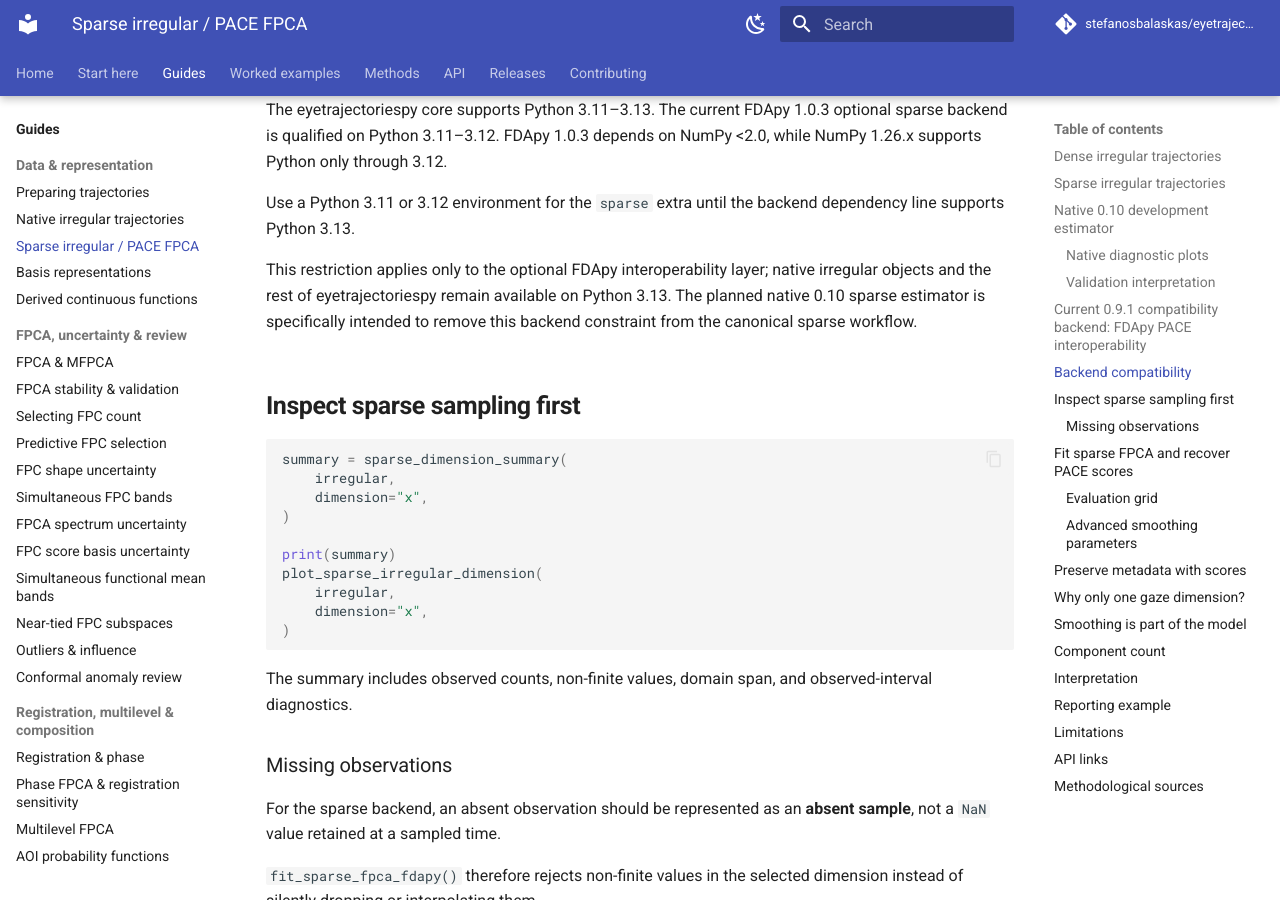
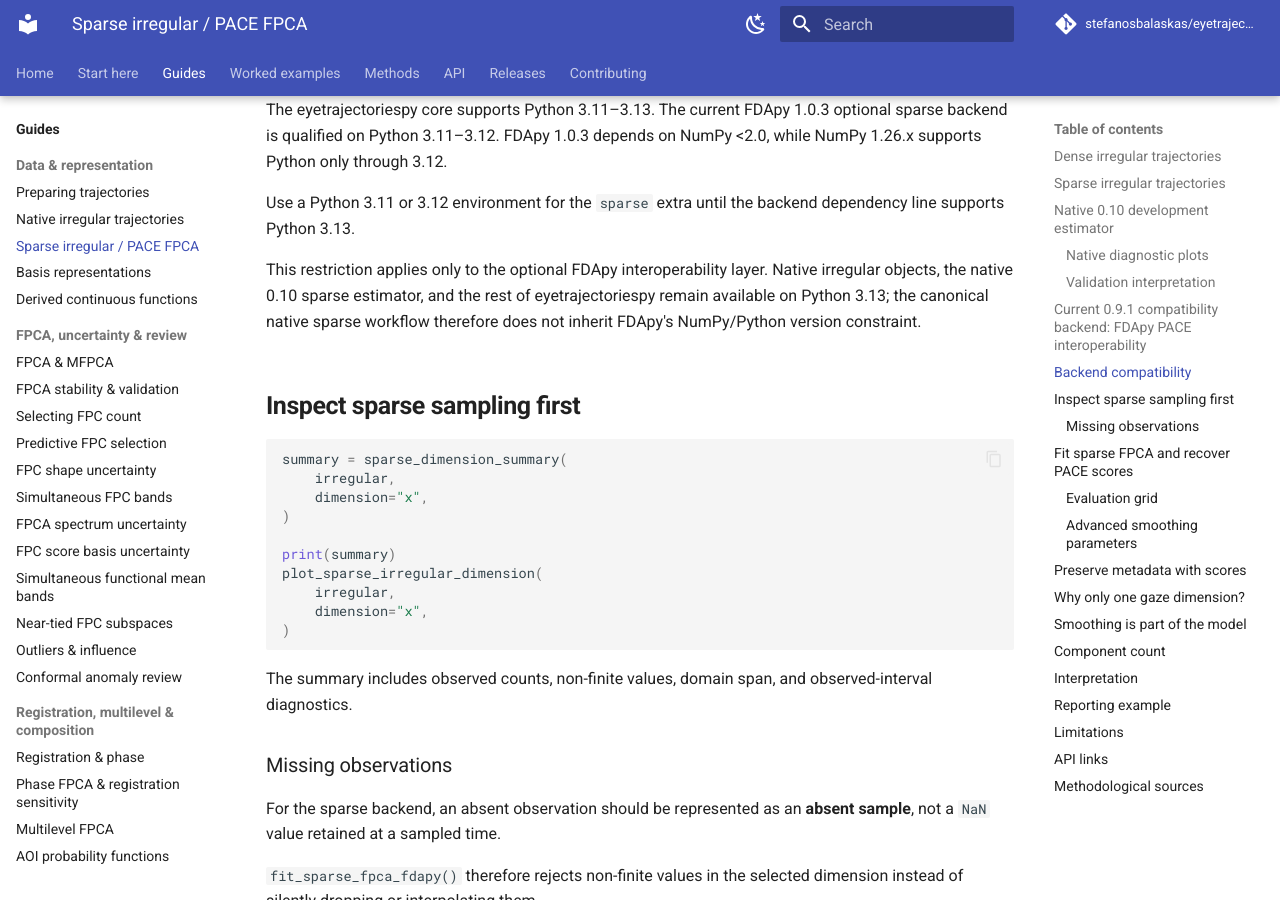
Before and after one commit to stefanosbalaskas/eyetrajectoriespy, an MkDocs documentation site: the page built from docs/guides/sparse-irregular-fpca.md, in a window 1280 px wide and 900 px high, scrolled down 3439 px. Built offline with MkDocs 1.6.1 and Material for MkDocs 9.7.7, drawn with Linux system fonts in a browser that asks for light colours; comment, search, counter and statistics services are not loaded.

Commit message:
Clarify Python support for native sparse estimator

```diff
--- a/docs/guides/sparse-irregular-fpca.md
+++ b/docs/guides/sparse-irregular-fpca.md
@@ -150,7 +150,10 @@ The eyetrajectoriespy core supports Python 3.11–3.13. The current FDApy 1.0.3
 
 Use a Python 3.11 or 3.12 environment for the `sparse` extra until the backend dependency line supports Python 3.13.
 
-This restriction applies only to the optional FDApy interoperability layer; native irregular objects and the rest of eyetrajectoriespy remain available on Python 3.13. The planned native 0.10 sparse estimator is specifically intended to remove this backend constraint from the canonical sparse workflow.
+This restriction applies only to the optional FDApy interoperability layer.
+Native irregular objects, the native 0.10 sparse estimator, and the rest of
+eyetrajectoriespy remain available on Python 3.13; the canonical native sparse
+workflow therefore does not inherit FDApy's NumPy/Python version constraint.
 
 ## Inspect sparse sampling first
 
```
